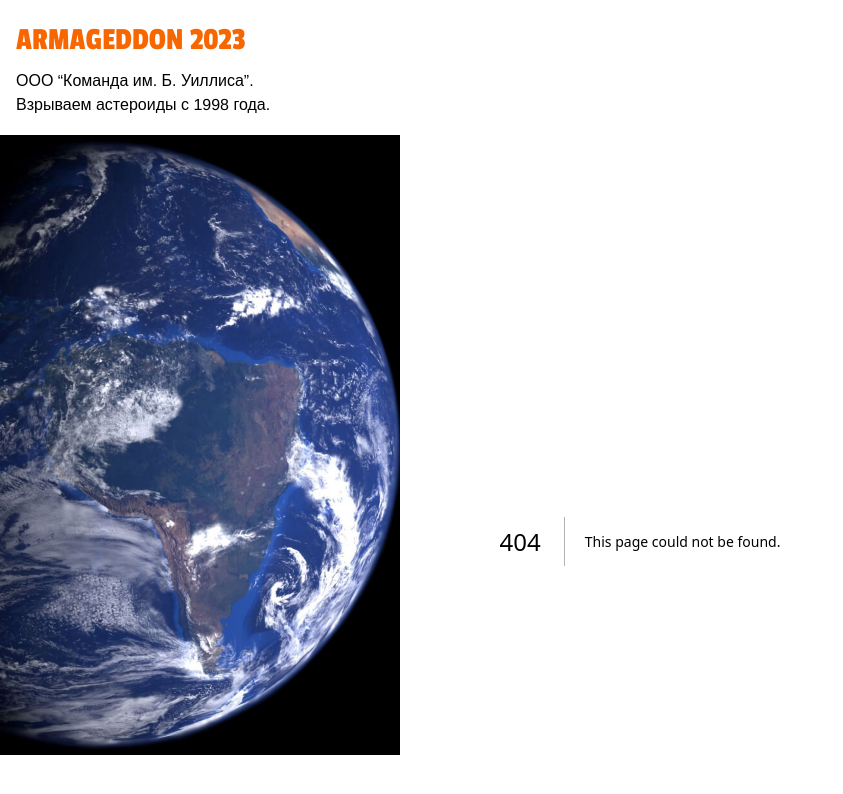
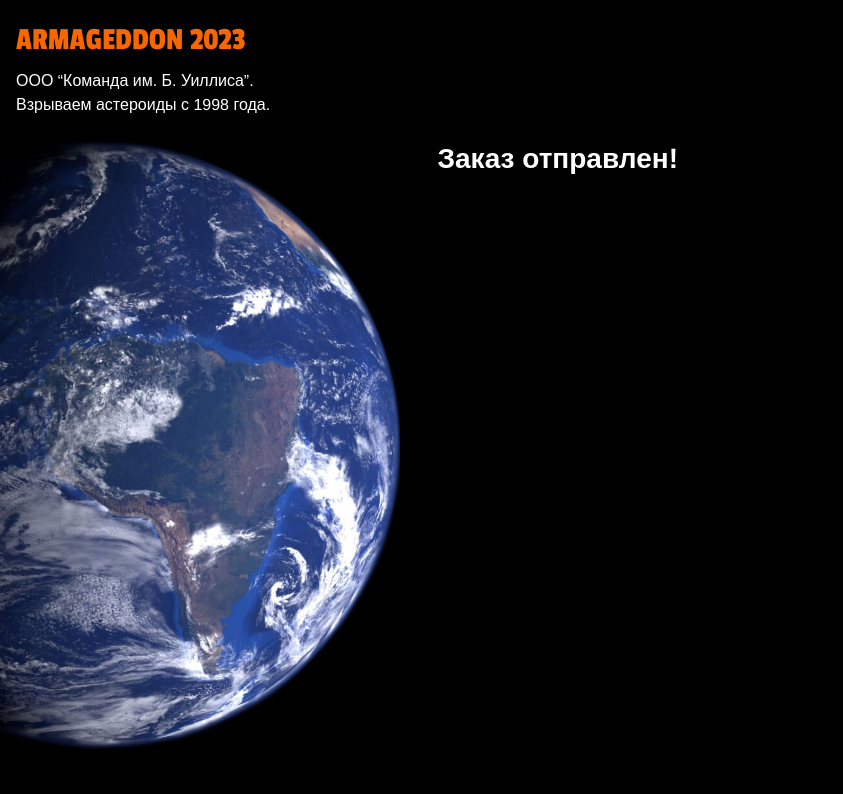
Before and after one commit to YaroslavFd/armageddon, a Next.js app: page /cart in a window 1280 px wide. Before the commit this address had no page. Shown: the top 794 px of the page, without its empty margins (0-843 px from the left). Built offline with nearby package versions, Linux system fonts and the light colour scheme.

Commit message:
added the cart page

```diff
--- /dev/null
+++ b/app/cart/page.module.scss
@@ -0,0 +1,12 @@
+.wrapper {
+  display: flex;
+  flex-direction: column;
+  gap: 24px;
+
+  h2 {
+    align-self: stretch;
+    font-size: 28px;
+    font-weight: 700;
+    line-height: 36px;
+  }
+}
--- /dev/null
+++ b/app/cart/page.tsx
@@ -0,0 +1,33 @@
+'use client';
+
+import React from 'react';
+
+import { Card } from '@/components/AsteroidsList/Card';
+import { getCartItemsFromLocalStorage } from '@/utils/helpers/getCartItemsFromLocalStorage';
+
+import styles from './page.module.scss';
+
+export const CartPage = () => {
+  const cartItems = getCartItemsFromLocalStorage();
+
+  console.log(cartItems);
+
+  return (
+    <div className={styles.wrapper}>
+      <h2>Заказ отправлен!</h2>
+      {cartItems.map((item) => (
+        <Card
+          key={item.id}
+          dangerous={item.dangerous}
+          diameter={item.diameter}
+          distance={item.distance}
+          formattedDate={item.formattedDate}
+          id={item.id}
+          name={item.name}
+        />
+      ))}
+    </div>
+  );
+};
+
+export default CartPage;
--- a/components/AsteroidsList/Card/index.tsx
+++ b/components/AsteroidsList/Card/index.tsx
@@ -1,39 +1,50 @@
+'use client';
+
 import Image from 'next/image';
+import { usePathname } from 'next/navigation';
 import React from 'react';
 
-import type { SwitchButtonType } from '@/components/AsteroidsList';
 import { Button } from '@/components/ui/Button';
-import { useCardData } from '@/utils/hooks/useCardData';
 
 import styles from './styles.module.scss';
 
-export type DiameterType = {
-  estimated_diameter_min: number;
-  estimated_diameter_max: number;
-};
-
 interface CardProps {
+  id: string;
   name: string;
-  diameter: DiameterType;
-  closeApproachDatum: CloseApproachDatum[];
+  diameter: number;
   dangerous: boolean;
-  activeBtn: SwitchButtonType;
+  distance: string;
+  formattedDate: string;
 }
 
-export const Card = ({ name, diameter, closeApproachDatum, dangerous, activeBtn }: CardProps) => {
-  const cardData = useCardData({
-    activeBtn,
-    closeApproachDatum,
-    diameter
-  });
+const BIG_DIAMETER = 10000;
+
+export const Card = ({ id, name, diameter, dangerous, distance, formattedDate }: CardProps) => {
+  const pathname = usePathname();
+
+  const onClickAdd = () => {
+    const newItem: CardItem = {
+      dangerous,
+      diameter,
+      distance,
+      formattedDate,
+      id,
+      name
+    };
+
+    const existingItemsJSON = localStorage.getItem('cartItems');
+    const existingItems = existingItemsJSON ? JSON.parse(existingItemsJSON) : [];
+    existingItems.push(newItem);
+    localStorage.setItem('cartItems', JSON.stringify(existingItems));
+  };
 
   return (
     <div className={styles.wrapper}>
-      <div className={styles.date}>{cardData.formattedDate}</div>
+      <div className={styles.date}>{formattedDate}</div>
       <div className={styles.info}>
         <div className={styles.distance}>
           <div>
-            <span>{cardData.distance}</span>
+            <span>{distance}</span>
             <svg fill='none' viewBox='0 0 105 6' xmlns='http://www.w3.org/2000/svg'>
               <path
                 d='M0 3L5 5.88675L5 0.113249L0 3ZM105 3.00001L100 0.113257L100 5.88676L105 3.00001ZM4.5 3.5L100.5 3.50001L100.5 2.50001L4.5 2.5L4.5 3.5Z'
@@ -46,19 +57,21 @@ export const Card = ({ name, diameter, closeApproachDatum, dangerous, activeBtn
         <div className={styles.asteroid}>
           <Image
             alt='asteroid'
-            height={cardData.diameterNum > 10000 ? 40 : 24}
+            height={diameter > BIG_DIAMETER ? 40 : 24}
             src='/asteroid.png'
-            width={cardData.diameterNum > 10000 ? 37 : 22}
+            width={diameter > BIG_DIAMETER ? 37 : 22}
           />
           <div className={styles.box}>
             <p>{name}</p>
-            <span>Ø {cardData.diameterNum} м</span>
+            <span>Ø {diameter} м</span>
           </div>
         </div>
       </div>
 
       <div className={styles.bottom}>
-        <Button appearance='accent-dull' text='Заказать' />
+        {pathname !== '/cart' && (
+          <Button appearance='accent-dull' text='Заказать' onClick={onClickAdd} />
+        )}
         {dangerous && (
           <div className={styles.dangerous}>
             <span>⚠️</span> Опасен
--- a/styles/global.scss
+++ b/styles/global.scss
@@ -14,7 +14,8 @@ body {
 }
 
 .container {
-  max-width: 405px;
+  padding: 0 15px;
+  max-width: 435px;
   margin: 0 auto;
 }
 
--- /dev/null
+++ b/utils/helpers/getCartItemsFromLocalStorage.ts
@@ -0,0 +1,4 @@
+export const getCartItemsFromLocalStorage = (): CardItem[] => {
+  const itemsJSON = localStorage.getItem('cartItems');
+  return itemsJSON ? (JSON.parse(itemsJSON) as CardItem[]) : [];
+};
```
Also changed, not shown: components/AsteroidsList/index.tsx (+21 -10 lines), types.d.ts (+9 -0 lines), utils/helpers/getCardData.ts (renamed from utils/hooks/useCardData.ts, +9 -5 lines), .eslintrc.js.
